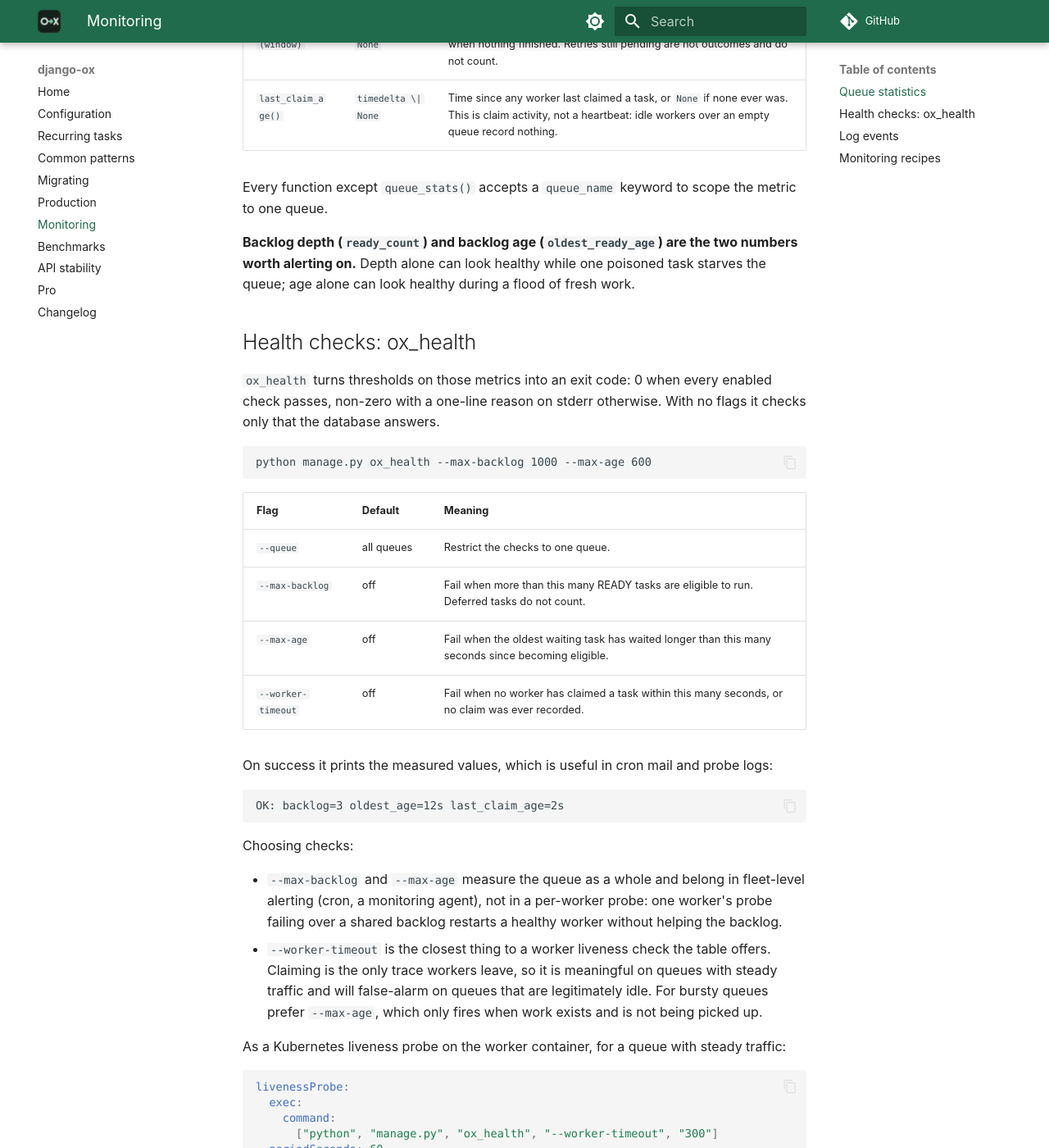
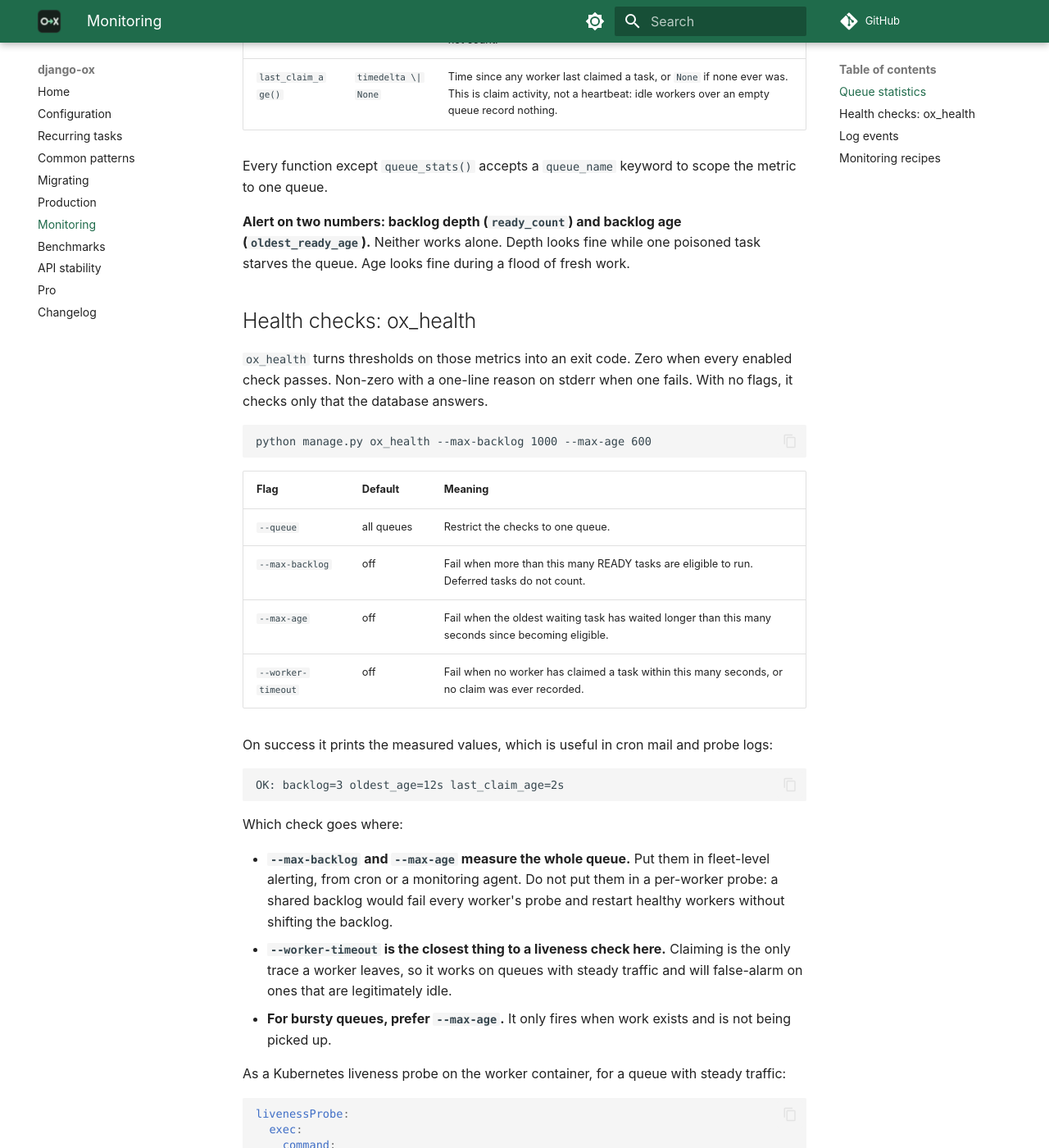
Before and after one commit to oxpull/django-ox, an MkDocs documentation site: the page built from docs/monitoring.md, in a window 1280 px wide and 1400 px high, scrolled down 1269 px. Shown: the whole window at 82% size. Built offline with MkDocs 1.6.1 and Material for MkDocs 9.7.7, drawn with Linux system fonts in a browser that asks for light colours; comment, search, counter and statistics services are not loaded; some of the changed text lies outside the part shown.

Commit message:
Break up the longest sentences in the reference pages
Monitoring, production, stability and benchmarks said the right things in
sentences that ran too long to follow. One in production.md ran to sixty-nine
words before its list even began.

Prose only. No table was touched, no claim changed, and the numbers are the same
ones. Monitoring also drops a stale line: the stats functions were described as
safe on PostgreSQL and SQLite, which predates MySQL joining the tested matrix.

````diff
--- a/docs/monitoring.md
+++ b/docs/monitoring.md
@@ -1,8 +1,7 @@
 # Monitoring
 
-The queue and the result store are one database table, so observability
-does not need an agent or an exporter process: metrics are queries.
-django-ox packages the useful ones three ways:
+The queue and the result store are one database table. That means metrics are
+just queries, with no agent or exporter process to run. There are three ways in:
 
 - **`django_ox.stats`**, plain functions returning queue metrics.
 - **`manage.py ox_health`**, the same numbers as an exit code, for cron
@@ -12,10 +11,9 @@ django-ox packages the useful ones three ways:
 
 ## Queue statistics
 
-`django_ox.stats` is a small module of read-only functions. Each one is a
-single ORM query over the task table: no extra state, no signals, safe to
-call from a request, a shell, or a metrics collector, on both PostgreSQL
-and SQLite.
+`django_ox.stats` is a small module of read-only functions. Each one is a single
+ORM query over the task table. No extra state, no signals. Safe to call from a
+request, a shell or a metrics collector, on every tested database.
 
 ```python
 from datetime import timedelta
@@ -45,16 +43,15 @@ stats.last_claim_age()  # time since a worker last claimed
 Every function except `queue_stats()` accepts a `queue_name` keyword to
 scope the metric to one queue.
 
-**Backlog depth (`ready_count`) and backlog age (`oldest_ready_age`) are
-the two numbers worth alerting on.** Depth alone can look healthy while
-one poisoned task starves the queue; age alone can look healthy during a
-flood of fresh work.
+**Alert on two numbers: backlog depth (`ready_count`) and backlog age
+(`oldest_ready_age`).** Neither works alone. Depth looks fine while one poisoned
+task starves the queue. Age looks fine during a flood of fresh work.
 
 ## Health checks: ox_health
 
-`ox_health` turns thresholds on those metrics into an exit code: 0 when
-every enabled check passes, non-zero with a one-line reason on stderr
-otherwise. With no flags it checks only that the database answers.
+`ox_health` turns thresholds on those metrics into an exit code. Zero when every
+enabled check passes. Non-zero with a one-line reason on stderr when one fails.
+With no flags, it checks only that the database answers.
 
 ```
 python manage.py ox_health --max-backlog 1000 --max-age 600
@@ -74,17 +71,17 @@ and probe logs:
 OK: backlog=3 oldest_age=12s last_claim_age=2s
 ```
 
-Choosing checks:
+Which check goes where:
 
-- `--max-backlog` and `--max-age` measure the queue as a whole and belong
-  in fleet-level alerting (cron, a monitoring agent), not in a per-worker
-  probe: one worker's probe failing over a shared backlog restarts a
-  healthy worker without helping the backlog.
-- `--worker-timeout` is the closest thing to a worker liveness check the
-  table offers. Claiming is the only trace workers leave, so it is
-  meaningful on queues with steady traffic and will false-alarm on queues
-  that are legitimately idle. For bursty queues prefer `--max-age`, which
-  only fires when work exists and is not being picked up.
+- **`--max-backlog` and `--max-age` measure the whole queue.** Put them in
+  fleet-level alerting, from cron or a monitoring agent. Do not put them in a
+  per-worker probe: a shared backlog would fail every worker's probe and restart
+  healthy workers without shifting the backlog.
+- **`--worker-timeout` is the closest thing to a liveness check here.** Claiming
+  is the only trace a worker leaves, so it works on queues with steady traffic
+  and will false-alarm on ones that are legitimately idle.
+- **For bursty queues, prefer `--max-age`.** It only fires when work exists and
+  is not being picked up.
 
 As a Kubernetes liveness probe on the worker container, for a queue with
 steady traffic:
@@ -108,12 +105,13 @@ From cron, for alerting on the queue itself:
 
 ## Log events
 
-The worker logs through the standard library logger named `django_ox`.
-No logging dependency is added and no format is imposed; configure
-handlers and formatters in `LOGGING` as usual. Lifecycle events carry an
-`extra` dictionary with stable keys, so a JSON formatter that serializes
-record attributes gets consistent fields to index. The human-readable
-message text is not part of the contract; the keys are.
+The worker logs through the standard library logger named `django_ox`. No
+logging dependency, no imposed format. Configure handlers and formatters in
+`LOGGING` as usual.
+
+Lifecycle events carry an `extra` dictionary with stable keys, so a JSON
+formatter that serialises record attributes gets consistent fields to index.
+The message text is not part of the contract. The keys are.
 
 | Event | Level | When |
 | --- | --- | --- |
````
Also changed, not shown: other parts of docs/monitoring.md (+6 -7 lines), docs/benchmarks.md (+8 -9 lines), docs/production.md (+12 -15 lines), docs/stability.md (+6 -6 lines).
